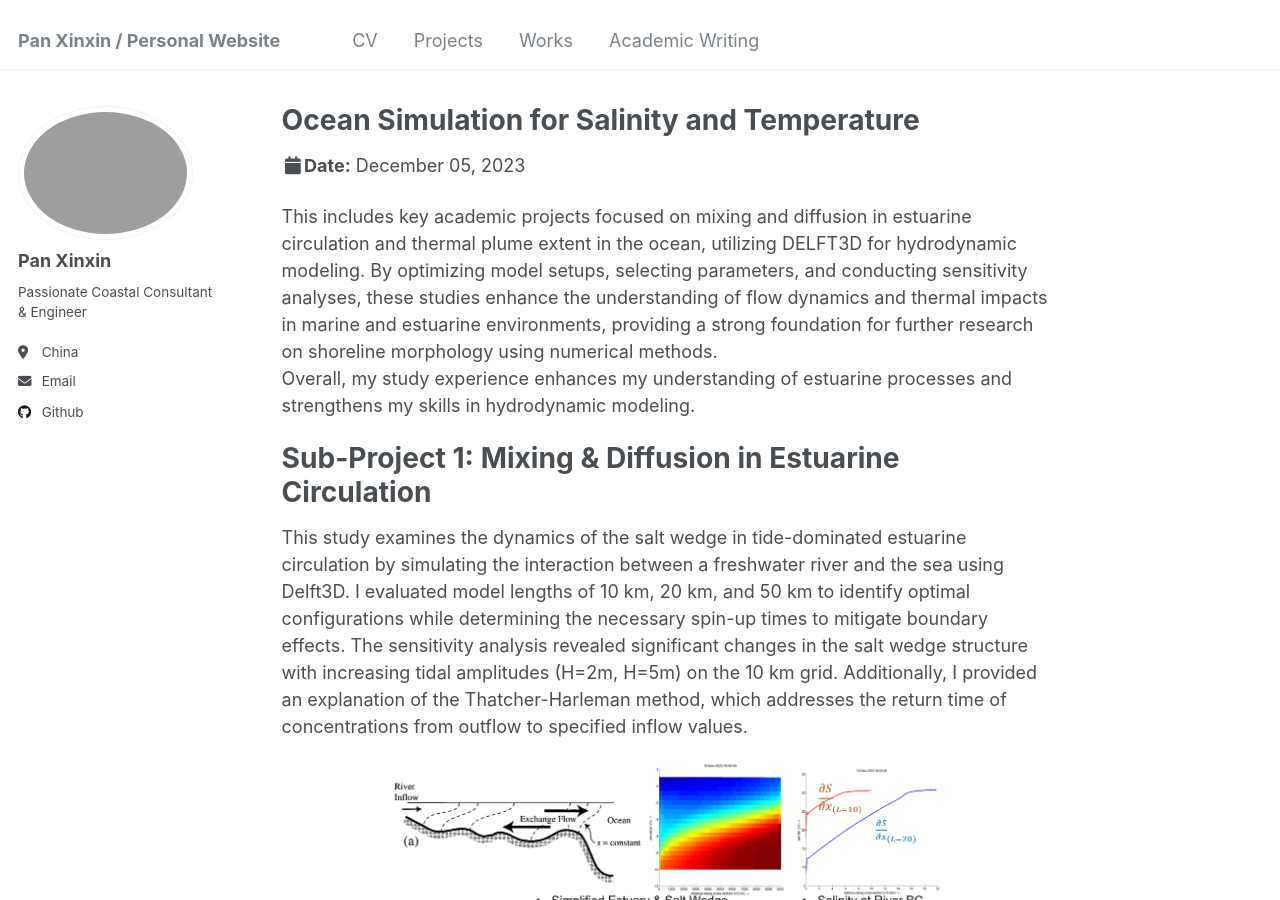
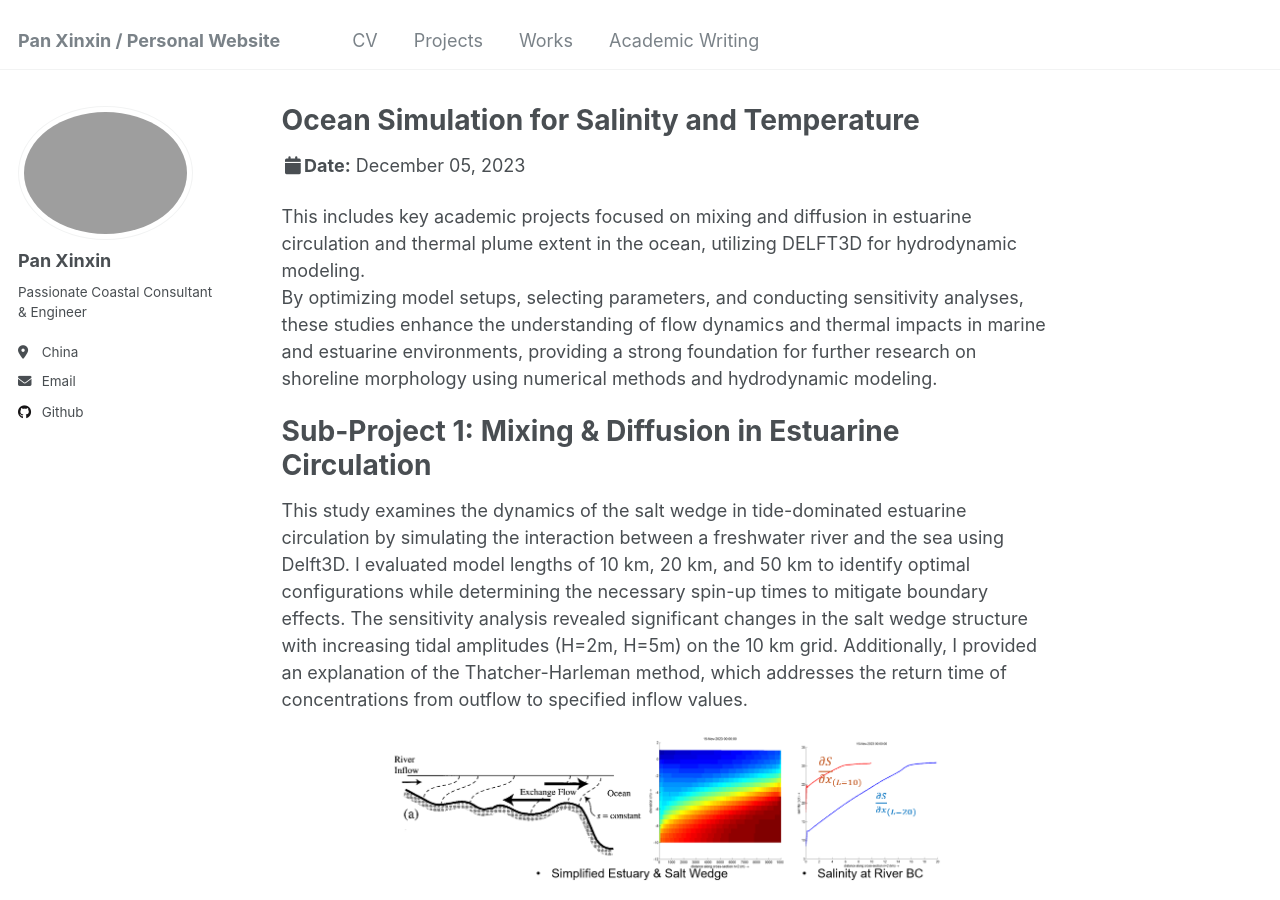
Before and after one commit to kingdaxing/kingdaxing.github.io, a Jekyll site: the page built from _talks/talk-2-2023-12-05-ocean.md, in a window 1280 px wide and 900 px high. Built offline with Jekyll 4.4.1, drawn with Linux system fonts in a browser that asks for light colours.

Commit message:
Update talk-2-2023-12-05-ocean.md

```diff
--- a/_talks/talk-2-2023-12-05-ocean.md
+++ b/_talks/talk-2-2023-12-05-ocean.md
@@ -8,8 +8,8 @@ date: 2023-12-05
 location: "NUS"
 ---
 
-This includes key academic projects focused on mixing and diffusion in estuarine circulation and thermal plume extent in the ocean, utilizing DELFT3D for hydrodynamic modeling. By optimizing model setups, selecting parameters, and conducting sensitivity analyses, these studies enhance the understanding of flow dynamics and thermal impacts in marine and estuarine environments, providing a strong foundation for further research on shoreline morphology using numerical methods. <br/>
-Overall, my study experience enhances my understanding of estuarine processes and strengthens my skills in hydrodynamic modeling.
+This includes key academic projects focused on mixing and diffusion in estuarine circulation and thermal plume extent in the ocean, utilizing DELFT3D for hydrodynamic modeling. <br/>
+By optimizing model setups, selecting parameters, and conducting sensitivity analyses, these studies enhance the understanding of flow dynamics and thermal impacts in marine and estuarine environments, providing a strong foundation for further research on shoreline morphology using numerical methods and hydrodynamic modeling.
 
 Sub-Project 1: Mixing & Diffusion in Estuarine Circulation
 ======
```
